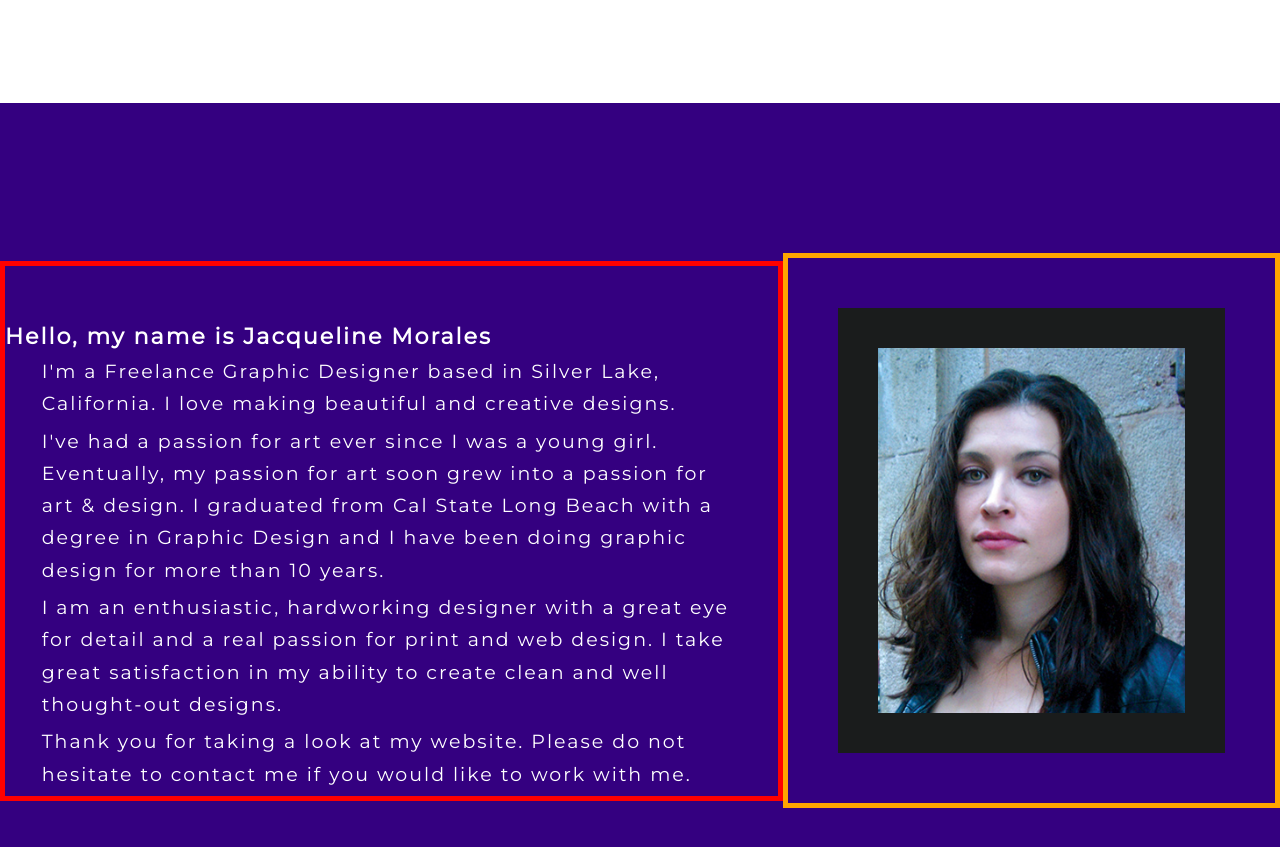
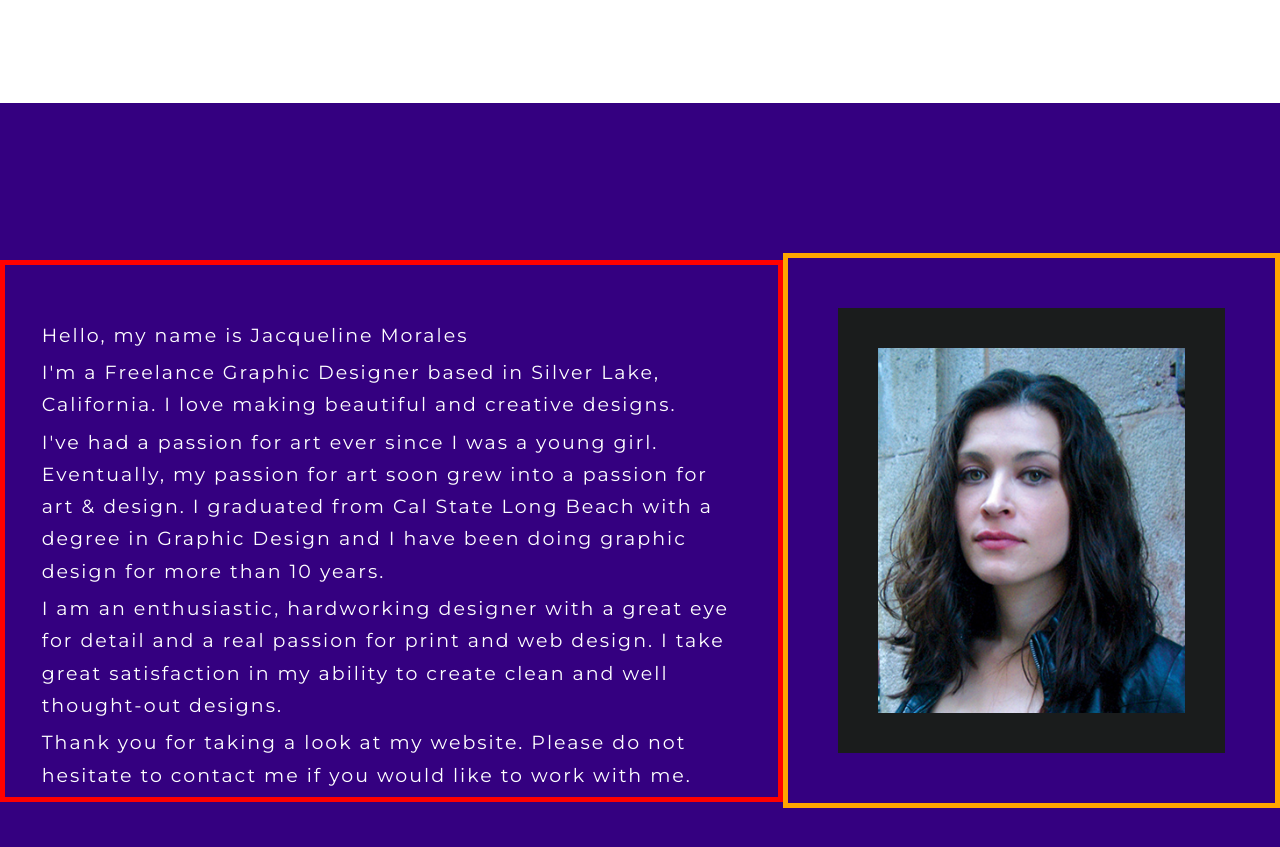
Before and after one commit to zeny11-11/jmorales, a Jekyll site: the page built from index.html, in a window 1280 px wide and 900 px high, scrolled down 4172 px. Shown: the top 847 px of the window. Built offline with Jekyll 4.4.1, drawn with Linux system fonts in a browser that asks for light colours; nearby versions of some CDN libraries; some web fonts are replaced; Markdown is read by kramdown in place of the engine named in the settings.

Commit message:
Update index.html

```diff
--- a/index.html
+++ b/index.html
@@ -360,7 +360,7 @@ layout: default
 
 
 <div class="about_div1">
-	<h3>Hello, my name is Jacqueline Morales</h3>
+<p style="font-size 1.17em";>Hello, my name is Jacqueline Morales</p>
 <p>
 
 I'm a Freelance Graphic Designer based in Silver Lake, California.
```
